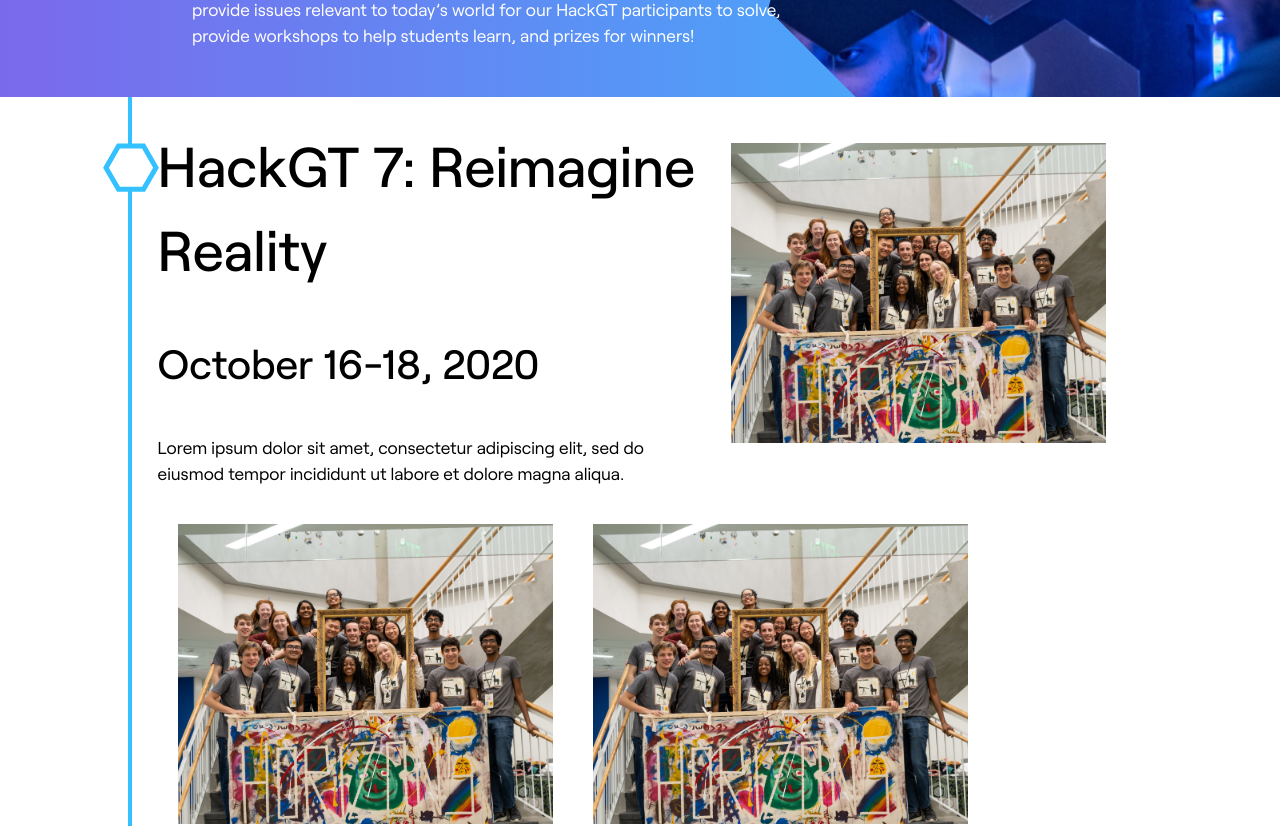
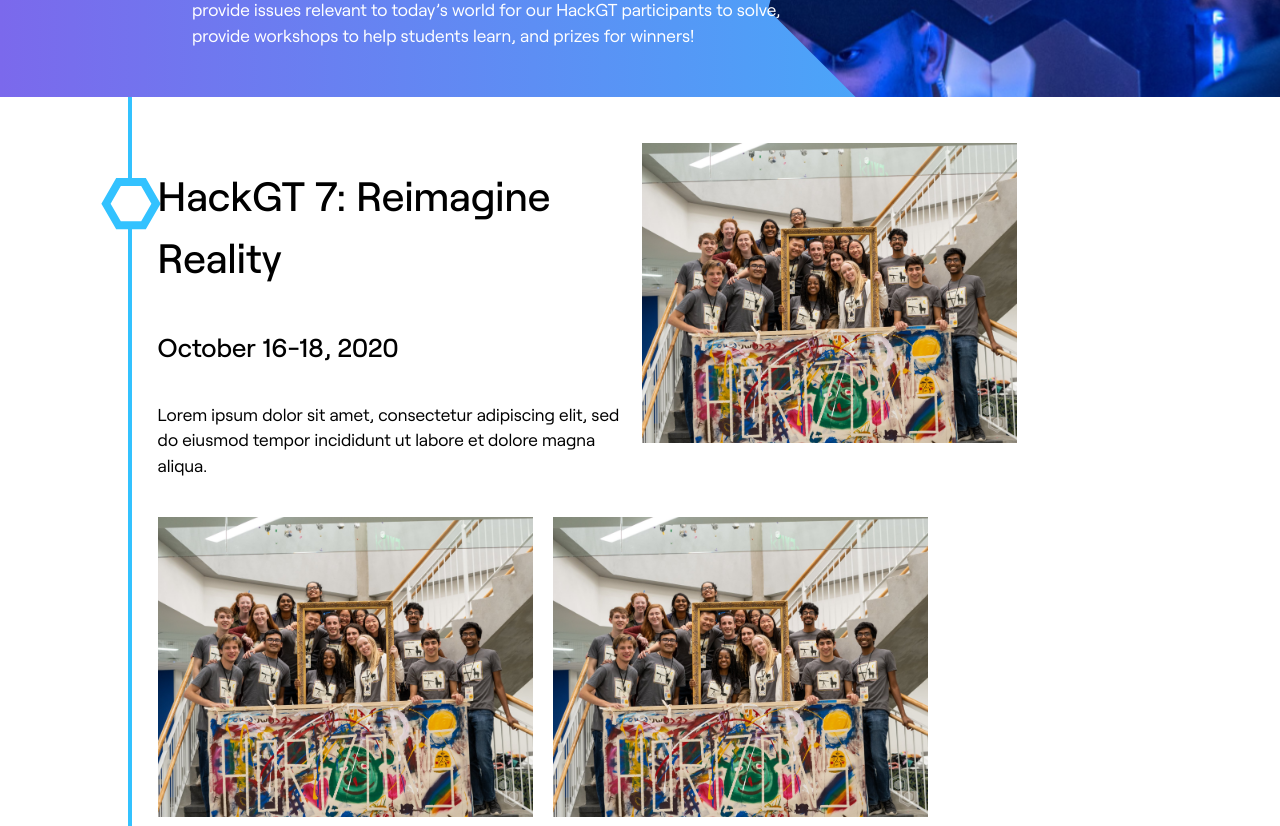
Before and after one commit to HackGT/hexlabs-website, a Next.js app: page /timeline in a window 1280 px wide. Shown: the part 540-1366 px from the top of the page. Built offline with nearby package versions, Linux system fonts and the light colour scheme.

Commit message:
fix positioning + sizing of text

```diff
--- a/pages/timeline.module.css
+++ b/pages/timeline.module.css
@@ -15,7 +15,7 @@
 }
 
 .eventDescription {
-  width: 60%;
+  width: 50%;
   height: 50%;
 }
 
@@ -33,7 +33,9 @@
 }
 
 .image {
-  margin: 20px;
+  margin-right: 20px;
+  margin-top: 20px;
+  margin-bottom: 20px;
   max-height: 300px;
 }
 
--- a/pages/timeline.tsx
+++ b/pages/timeline.tsx
@@ -113,16 +113,16 @@
       <div className={styles.event}>
         <Hex
           size={25}
-          borderSize={"5"}
+          borderSize={"8"}
           borderColor={"var(--color-blue)"}
           color={"white"}
           x={"-26px"}
-          y={"49px"}
+          y={"85px"}
         />
         <div className={styles.topContainer}>
           <div className={styles.eventDescription}>
-            <h2>{event.title}</h2>
-            <h3>{event.dates}</h3>
+            <h3>{event.title}</h3>
+            <h4>{event.dates}</h4>
             <p>{event.description}</p>
           </div>
           <div className={styles.mediaContainer}>
```
